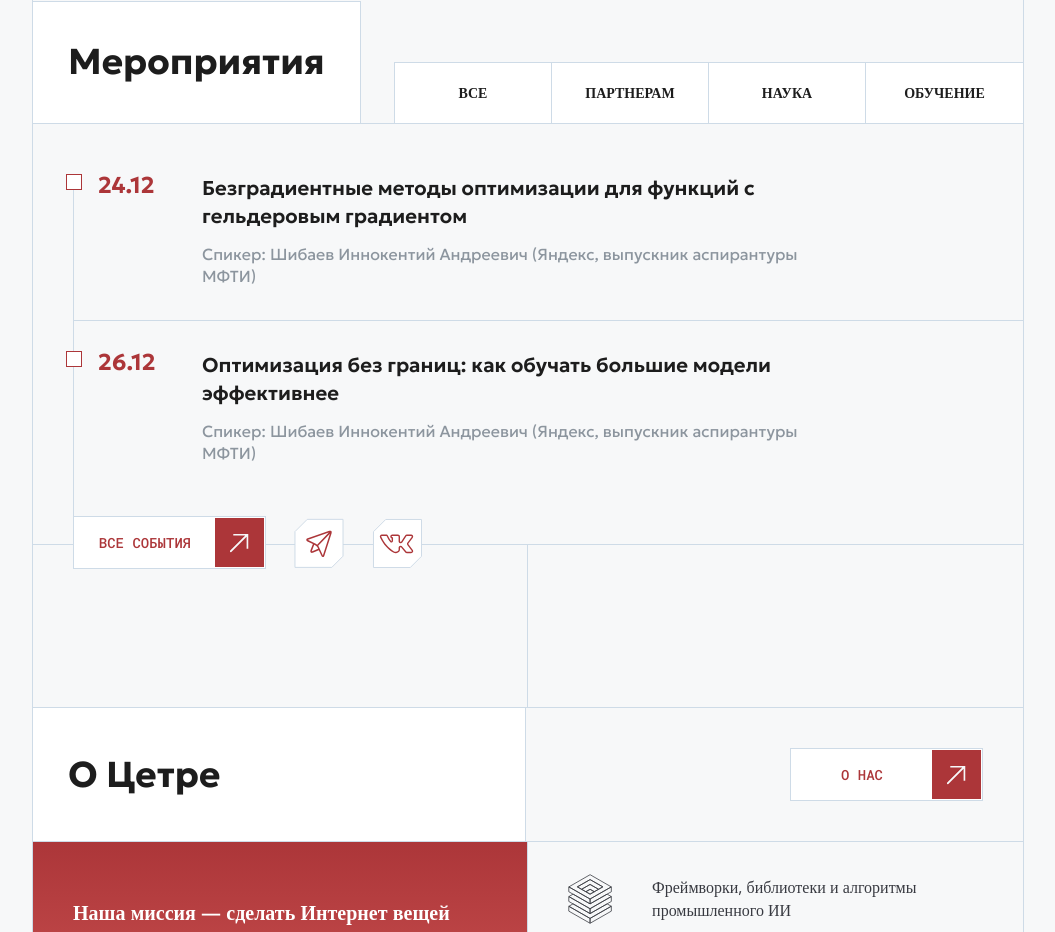
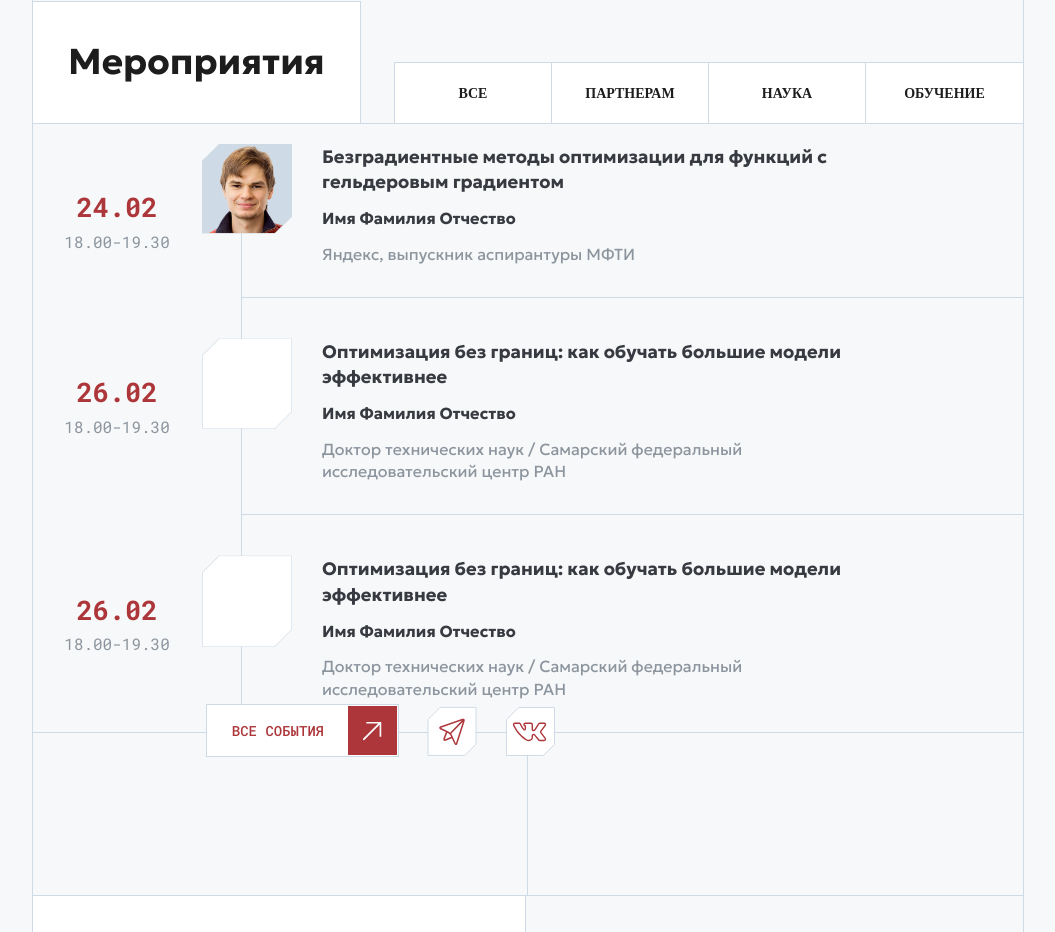
Before and after one commit to IlyaOsipov1986/Project_for_Intelligence_center, a React (Vite) app: page / in a window 1280 px wide. Shown: the part 840-1772 px from the top of the page, without its empty margins (112-1167 px from the left). Built offline with nearby package versions, Linux system fonts and the light colour scheme.

Commit message:
правка компонента Календарь мероприятий

```diff
--- a/src/assets/styles/mixins.scss
+++ b/src/assets/styles/mixins.scss
@@ -101,6 +101,10 @@
   font-size: 30px;
 }
 
+@mixin base-27 {
+  font-size: 27px;
+}
+
 @mixin base-23 {
   font-size: 23px;
 }
--- a/src/assets/styles/typography.scss
+++ b/src/assets/styles/typography.scss
@@ -97,6 +97,10 @@
   font-size: 30px;
 }
 
+.base-27 {
+  font-size: 27px;
+}
+
 .base-23 {
   font-size: 23px;
 }
--- a/src/components/ui/CalendarEvents/CalendarEvents.scss
+++ b/src/components/ui/CalendarEvents/CalendarEvents.scss
@@ -12,11 +12,11 @@
     position: relative;
     flex-direction: column;
     padding: 50px 0 0 40px;
-    .calendar-events-row__container:nth-child(2) {
+
+    .calendar-events-row__wrap:last-child .calendar-events-row__container {
         padding-bottom: 80px;
     }
-
-    @media(max-width: $tablet) {
+    @media(max-width: $laptop) {
         padding: 20px 0 0 20px;
     }
 }
@@ -32,53 +32,84 @@
 }
 
 .calendar-events__empty-block > div:first-child {
-    border-right:1px solid $primary300;
+    border-right: 1px solid $primary300;
+}
+.calendar-events-row__wrap {
+    display: grid;
+    grid-template-columns: 128px 1fr;
+    grid-template-rows: auto;
+    align-items: center;
 }
 
 .calendar-events-row__container {
     display: grid;
-    grid-template-columns: 128px 640px auto;
+    grid-template-columns: 640px 1fr;
     grid-template-rows: auto;
-    padding: 30px 40px 32px 0;
+    padding: 41px 40px 32px 111px;
     border-left:1px solid $primary300;
     border-top:1px solid $primary300;
     cursor: pointer;
+    margin-left: 88px;
+    position: relative;
+
+    @media(max-width: $laptop) {
+        grid-template-columns: 540px 1fr;
+        padding: 41px 40px 32px 80px;
+        margin-left: 60px;
+    }
 }
 
-.calendar-events-row__container:first-child {
-    padding: 0 40px 32px 0;
-    border-top:none;
+.calendar-events-row__wrap:first-child > .calendar-events-row__container  {
+    padding: 0 40px 32px 111px;
+    border-top: none;
+    .calendar-events-row__speaker-image {
+        top: 0;
+    }
+    @media(max-width: $laptop) {
+        padding: 0 40px 32px 80px;
+        margin-left: 60px;
+    }
 }
 
 .calendar-events-row__date {
-    padding-left: 24px;
-    position: relative;
-    line-height: 23px;
+    display: flex;
+    flex-direction: column;
+    align-items: center;
+    gap: 5px;
     @include text-red;
     @include bold;
-    @include base-23;
+    @include base-27;
+    @include font-roboto-mono;
 
     @media(max-width: $tablet) {
         @include base-20;
-        line-height: 18px;
     }
 }
 
-.calendar-events-row__date-icon {
+.calendar-events-row__date-time {
+    @include base-16;
+    @include text-middle-gray;
+    @include regular;
+}
+
+.calendar-events-row__speaker-image {
     position: absolute;
-    width: 16px;
-    left: -8px;
+    width: 90px;
+    left: -40px;
+    top: 40px;
 }
+
 .calendar-events-row__title {
     display: flex;
     flex-direction: column;
     gap: 13px;
     h6 {
-        @include h6;
-
-        @media(max-width: $tablet) {
-            @include base-18;
-        }
+        @include base-18;
+        color: $default;
+    }
+    h5 {
+        @include base-16;
+        color: $default;
     }
     p {
         @include text-word-wrap;
--- a/src/components/ui/CalendarEvents/CalendarEventsRow.jsx
+++ b/src/components/ui/CalendarEvents/CalendarEventsRow.jsx
@@ -1,29 +1,30 @@
 import { useState } from "react";
 import ArrowRedButton from "../ArrowRedButton/ArrowRedButton";
 import "../CalendarEvents/CalendarEvents.scss";
+import emptyImage from '../../../assets/img/teamEmptyImage.png';
 import PropTypes from 'prop-types';
-import redSqureFill from "../../../assets/img/icons/redSqureFill.svg";
-import redSqureEmpty from "../../../assets/img/icons/redSqureEmpty.svg";
+// import redSqureFill from "../../../assets/img/icons/redSqureFill.svg";
+// import redSqureEmpty from "../../../assets/img/icons/redSqureEmpty.svg";
 
 const CalendarEventsRow = ({item}) => {
 
     const [isHovered, setIsHovered] = useState(null);
 
     return (
-        <>
+        <div className='calendar-events-row__wrap'>
+            <div className="calendar-events-row__date">
+                {item.date}
+                <span className="calendar-events-row__date-time">{item.time}</span>
+            </div>
             <div className="calendar-events-row__container"
-                onMouseEnter={() => setIsHovered(item.id)}
-                onMouseLeave={() => setIsHovered(null)}
+                 onMouseEnter={() => setIsHovered(item.id)}
+                 onMouseLeave={() => setIsHovered(null)}
             >
-                <div className="calendar-events-row__date">
-                    {item.date}
-                    <img className="calendar-events-row__date-icon"
-                        src={isHovered === item.id ? redSqureFill : redSqureEmpty} alt=""
-                    />
-                </div>
+                <img className="calendar-events-row__speaker-image" src={item.speakerImg ? item.speakerImg : emptyImage} alt=""/>
                 <div className="calendar-events-row__title">
                     <h6>{item.title}</h6>
-                    <p>Спикер: {item.speaker}</p>
+                    <h5>{item.speaker}</h5>
+                    <p>{item.speakerJobTitle}</p>
                 </div>
                 <div className="calendar-events-row__arrow-btn">
                     {isHovered === item.id && <ArrowRedButton
@@ -31,7 +32,7 @@ const CalendarEventsRow = ({item}) => {
                     />}
                 </div>
             </div>
-        </>
+        </div>
     )
 }
 
--- a/src/components/ui/SocialNetworksBlock/SocialNetworksBlock.scss
+++ b/src/components/ui/SocialNetworksBlock/SocialNetworksBlock.scss
@@ -5,6 +5,7 @@
     align-items: center;
     gap: 28px;
     bottom: -25px;
+    left: 173px;
 }
 
 .social-networks-block__icon {
--- a/src/config.js
+++ b/src/config.js
@@ -85,15 +85,30 @@ export const titleTabsCalendarCentre = [
 export const calendarEventsData = [
     {
         id: 0,
-        date: '24.12',
+        date: '24.02',
+        time: '18.00-19.30',
         title: 'Безградиентные методы оптимизации для функций с гельдеровым градиентом',
-        speaker: 'Шибаев Иннокентий Андреевич (Яндекс, выпускник аспирантуры МФТИ)'
+        speaker: 'Имя Фамилия Отчество',
+        speakerJobTitle: 'Яндекс, выпускник аспирантуры МФТИ',
+        speakerImg: teamColorImageOne
     },
     {
         id: 1,
-        date: '26.12',
+        date: '26.02',
+        time: '18.00-19.30',
         title: 'Оптимизация без границ: как обучать большие модели эффективнее',
-        speaker: 'Шибаев Иннокентий Андреевич (Яндекс, выпускник аспирантуры МФТИ)'
+        speaker: 'Имя Фамилия Отчество',
+        speakerJobTitle: 'Доктор технических наук / Самарский федеральный исследовательский центр РАН',
+        speakerImg: null
+    },
+    {
+        id: 2,
+        date: '26.02',
+        time: '18.00-19.30',
+        title: 'Оптимизация без границ: как обучать большие модели эффективнее',
+        speaker: 'Имя Фамилия Отчество',
+        speakerJobTitle: 'Доктор технических наук / Самарский федеральный исследовательский центр РАН',
+        speakerImg: null
     }
 ]
 
```
